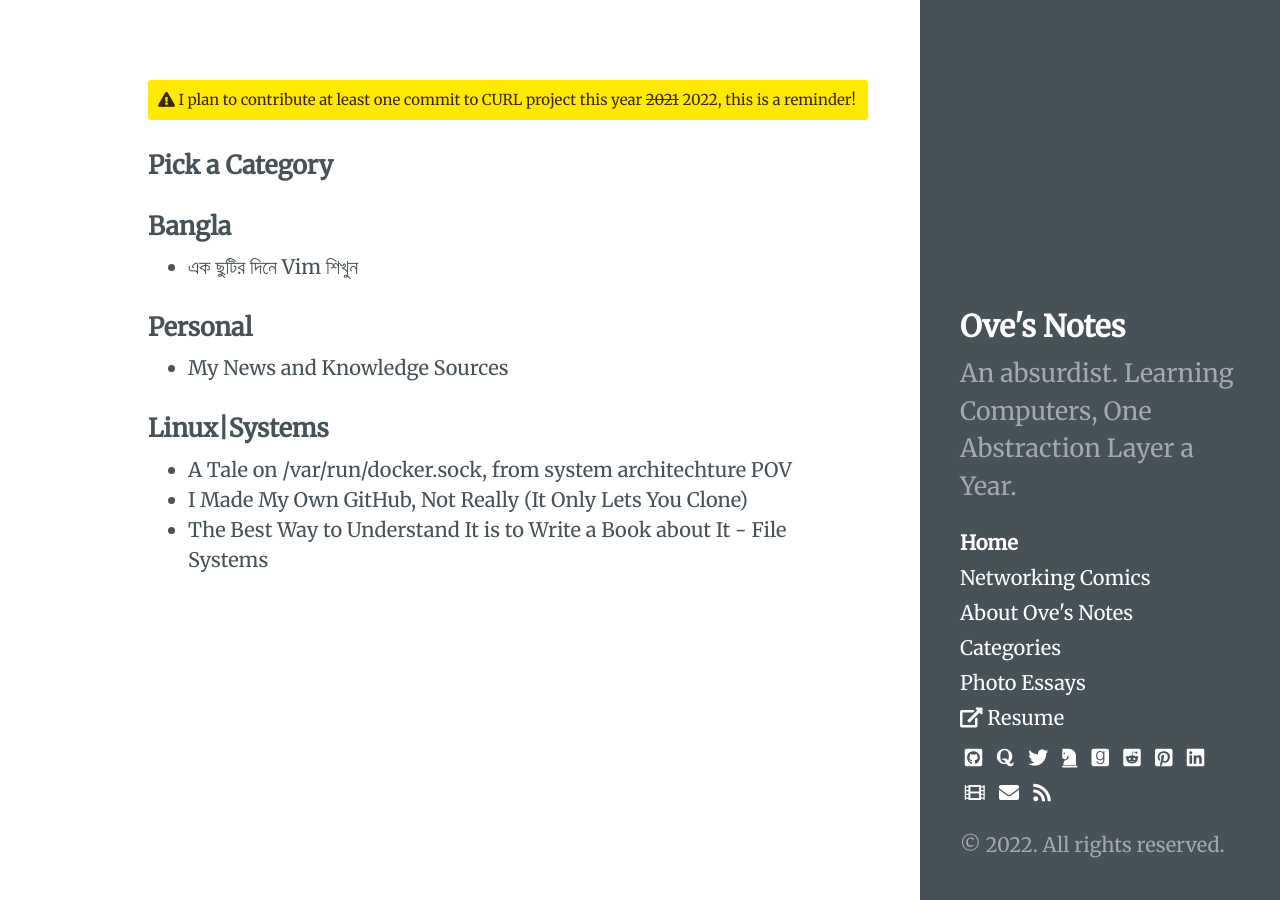
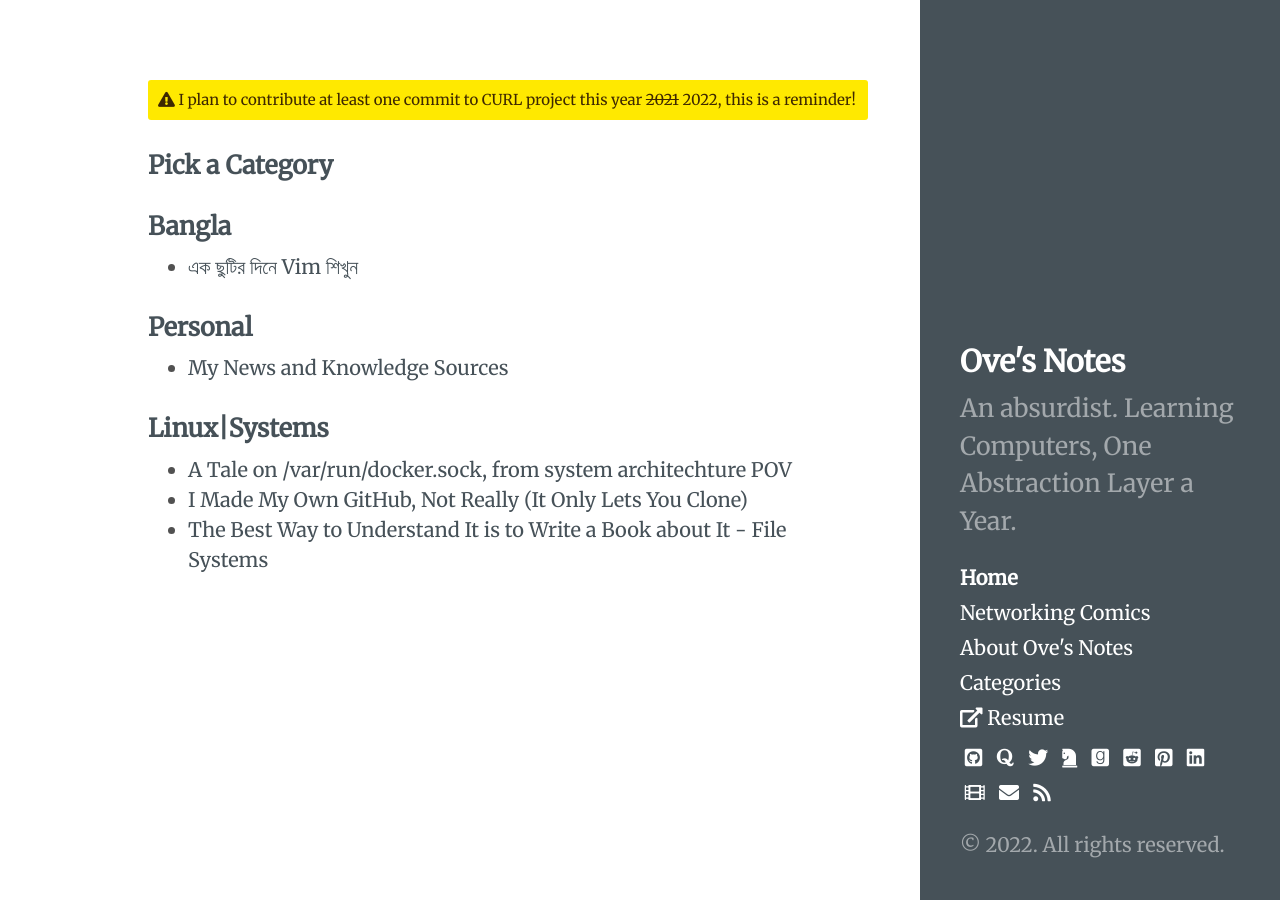
Before and after one commit to ovebepari/ovebepari.github.io, a Jekyll site: the page built from index.html, in a window 1280 px wide. Built offline with Jekyll 4.4.1, drawn with Linux system fonts in a browser that asks for light colours.

Commit message:
Photo essays page hidden

```diff
--- a/_includes/sidebar.html
+++ b/_includes/sidebar.html
@@ -26,7 +26,7 @@
         {% endif %}
       {% endfor %}
 
-      <a class="sidebar-nav-item" href="/photo-essays/" target="_blank">Photo Essays</a>
+      <!-- <a class="sidebar-nav-item" href="/photo-essays/" target="_blank">Photo Essays</a> -->
       <a class="sidebar-nav-item" href="/cv/ove_cv.pdf" target="_blank"> <i class="fa fa-external-link-alt"></i> Resume</a>
 
       <span class="sidebar-nav-item social-links">
```
